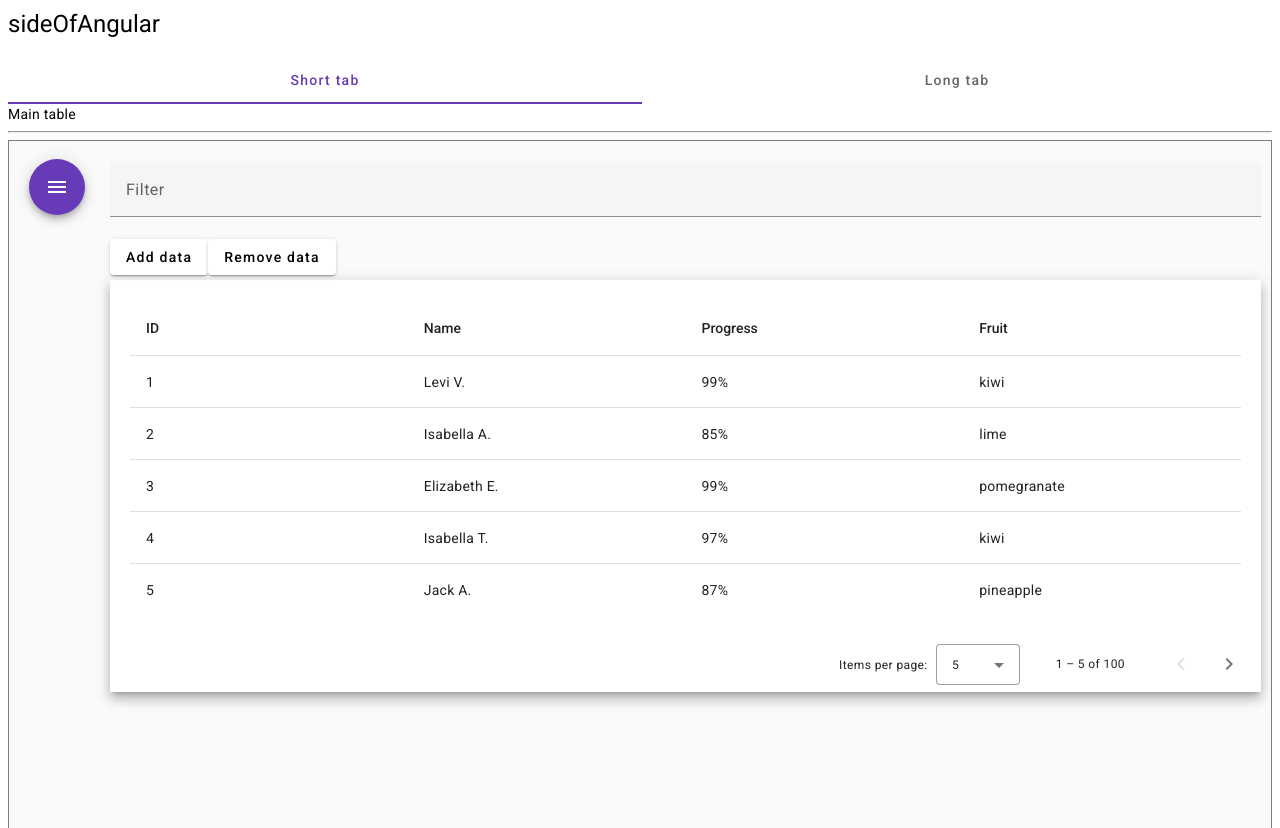
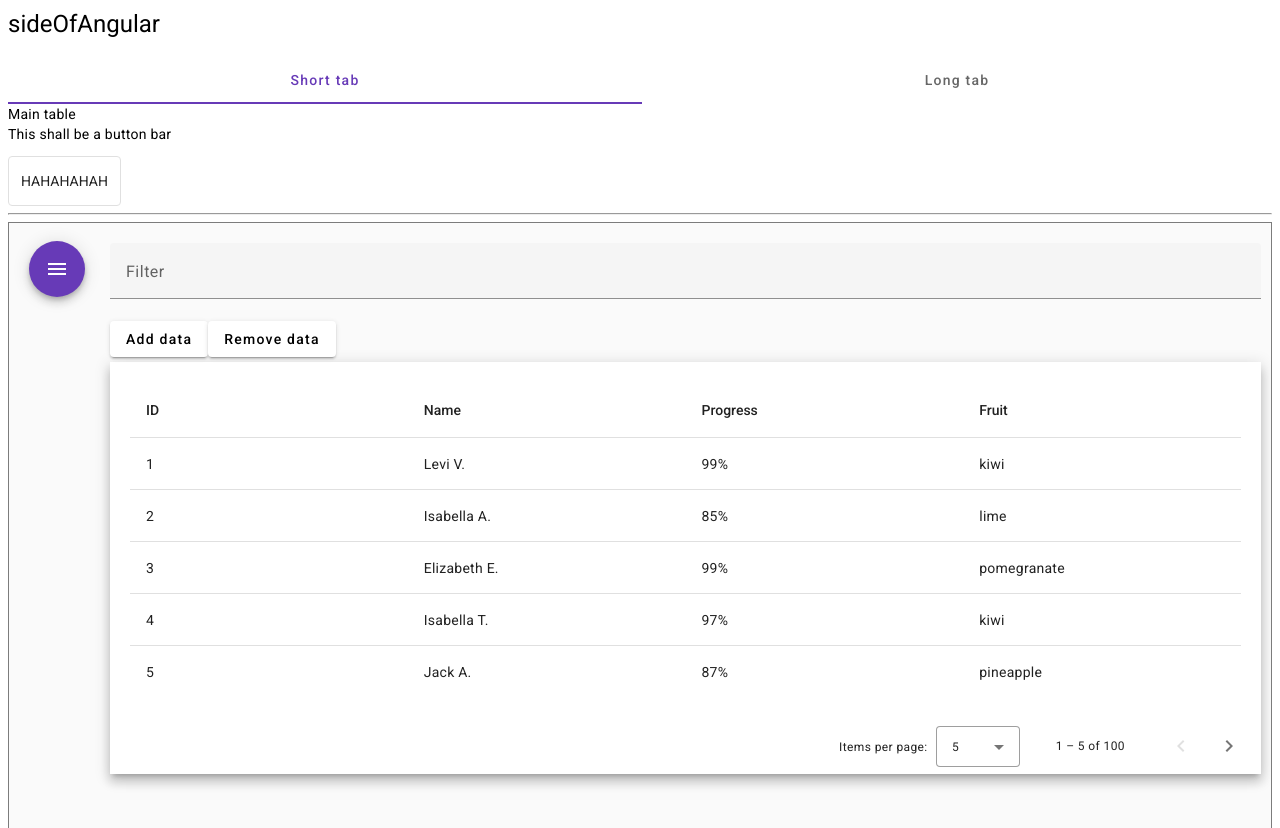
Before and after one commit to NineTailSecurity/Health-X, an Angular app: page /homePage in a window 1280 px wide. Shown: the top 828 px of the page. Built offline with nearby package versions, Linux system fonts and the light colour scheme.

Commit message:
Button menu started

```diff
--- a/src/app/app.component.html
+++ b/src/app/app.component.html
@@ -1,6 +1,6 @@
 <h1>{{title}}</h1>
 
-<app-tab-contents></app-tab-contents>
+
 <!--
 <mat-grid-list cols="4" rowHeight="100px">
     <mat-grid-tile
@@ -12,5 +12,5 @@
     </mat-grid-tile>
   </mat-grid-list>
   -->
-
-<!-- <app-home-page></app-home-page>  -->
+<!-- not needed but use to add base home layout -->
+<app-home-page></app-home-page>
--- a/src/app/home-page/home-page.component.html
+++ b/src/app/home-page/home-page.component.html
@@ -1,4 +1,5 @@
- <h2>Home page tab</h2>
+ <!-- <h2>Home page tab</h2> -->
+ <app-tab-contents></app-tab-contents>
 
 <!--
 <form class="example-form">
--- a/src/app/main-table/main-table.component.html
+++ b/src/app/main-table/main-table.component.html
@@ -1,3 +1,8 @@
+
+<div>
+    <p> This shall be a button bar</p>
+    <mat-button-toggle> HAHAHAHAH </mat-button-toggle>
+</div>
 <hr />
 <mat-drawer-container class="sidenav-container" autosize>
     <mat-drawer #drawer class="sidenav" mode="side">
--- a/src/app/tab-contents/tab-contents.component.html
+++ b/src/app/tab-contents/tab-contents.component.html
@@ -1,3 +1,4 @@
+
 <mat-tab-group dynamicHeight>
     <mat-tab label="Short tab">
       <div class="example-small-box mat-elevation-z4">
```
